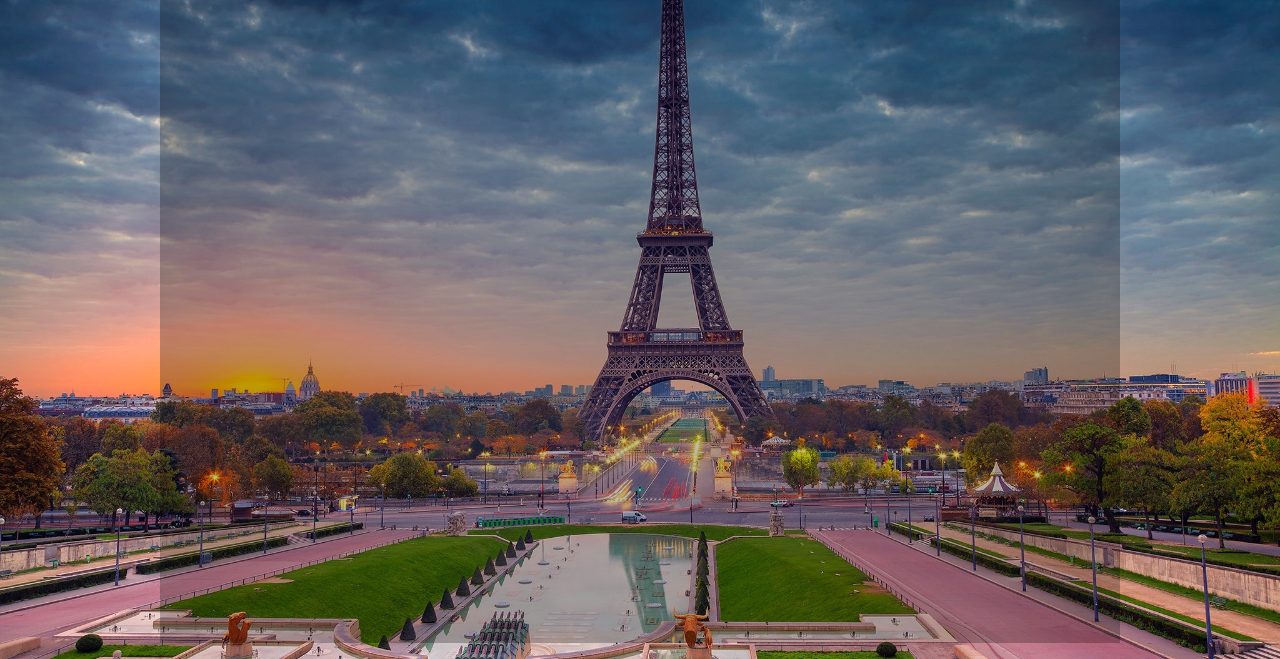
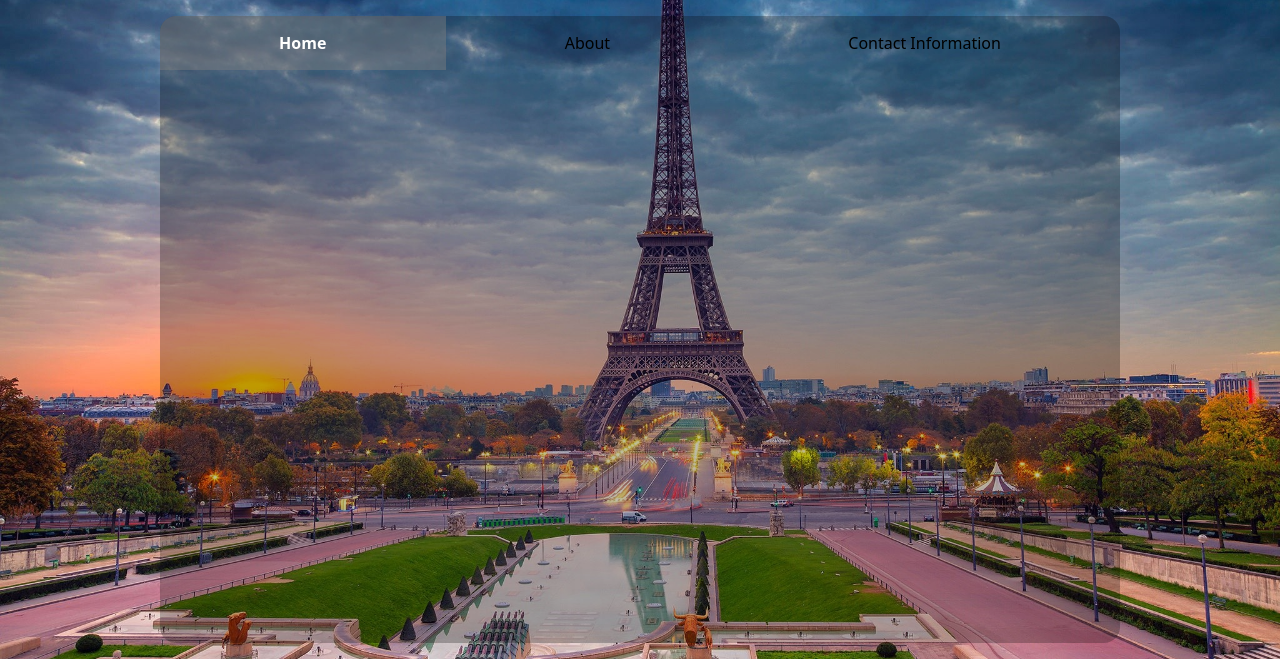
Before and after one commit to codenamerey/restaurant-page, a website built with webpack: page dist/index.html in a window 1280 px wide. Shown: the part 141-800 px from the top of the page. Built offline with nearby package versions, Linux system fonts and the light colour scheme.

Commit message:
Style nav bar

```diff
--- a/src/style.css
+++ b/src/style.css
@@ -1,3 +1,7 @@
+html {
+    font-family: system-ui, -apple-system, BlinkMacSystemFont, 'Segoe UI', Roboto, Oxygen, Ubuntu, Cantarell, 'Open Sans', 'Helvetica Neue', sans-serif;
+}
+
 h1 {
     margin: 1rem;
     font-size: 5rem;
@@ -28,12 +32,40 @@ body {
 }
 
 #content {
+    border-radius: 1rem;
     height: 100%;
     margin: 1rem;
     width: max(75%, 50vw);
-    background: black;
-    opacity: 0.25;
+    background: rgba(0, 0, 0, .25);
+    overflow: hidden;
     z-index: 3;
+}
+
+#nav-bar {
+    width: 100%;
+}
+
+#nav-bar > ul{
+    display: flex;
+    width: 100%;
+}
+
+#nav-bar > ul {
+    margin: 0;
+    padding: 0;
+    text-align: center;
+    list-style-type: none;
+}
+
+#nav-bar li {
+    flex-grow: 1;
+    padding: 1rem;
+}
+
+#nav-bar li.active {
+    background: rgba(128, 128, 128, 0.438);
+    color: white;
+    font-weight: bold;
 }
 
 @media only screen and (max-width: 750px) {
```
